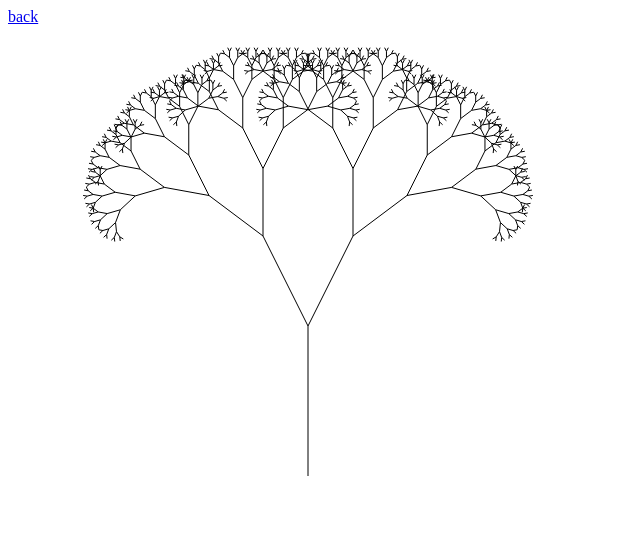
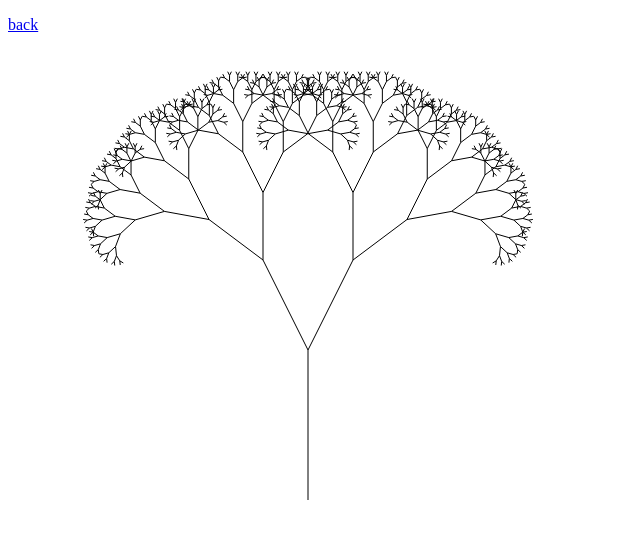
Before and after one commit to techno-cat/techno-cat.github.io, a plain HTML site: page fractal/tree/index.html in a window 1280 px wide. Shown: the whole page, without its empty margins (0-640 px from the left). Drawn offline with Linux system fonts and the light colour scheme.

Commit message:
体裁の修正

```diff
--- a/fractal/tree/index.html
+++ b/fractal/tree/index.html
@@ -1,13 +1,14 @@
 <!DOCTYPE html>
-<html>
+<html lang="ja">
 <head>
     <meta charset="utf-8">
-    <title>Demo</title>
+    <title>フラクタルツリー</title>
+</head>
+<body>
+    <p><a href="../../">back</a></p>
+    <canvas width="600" height="500"></canvas>
+
     <script src="js/jquery-2.1.4.min.js"></script>
     <script src="js/main.js"></script>
-</head>
-<body>
-    <a href="../../">back</a><br />
-    <canvas width="600" height="500"></canvas>
 </body>
 </html>
```
